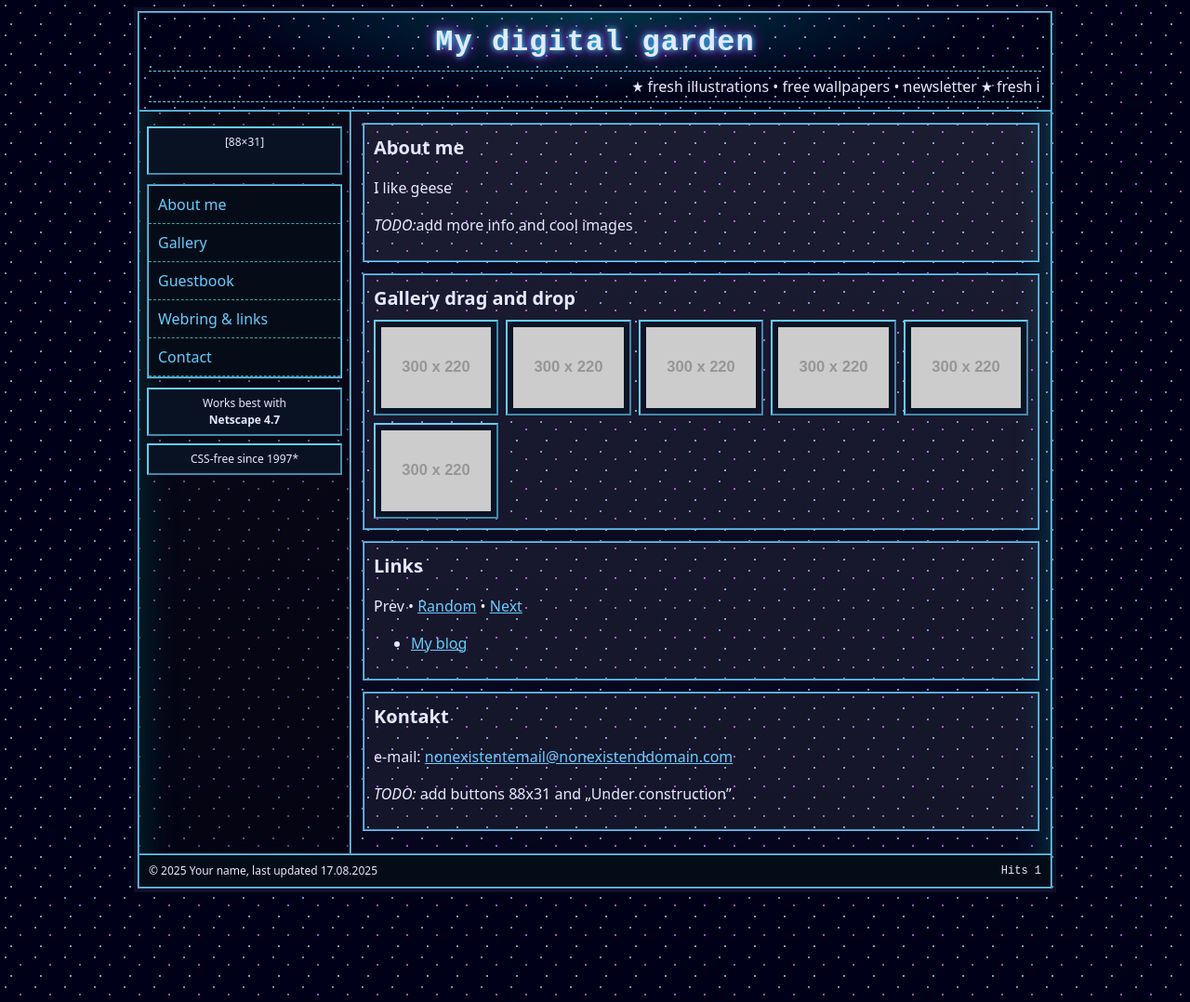
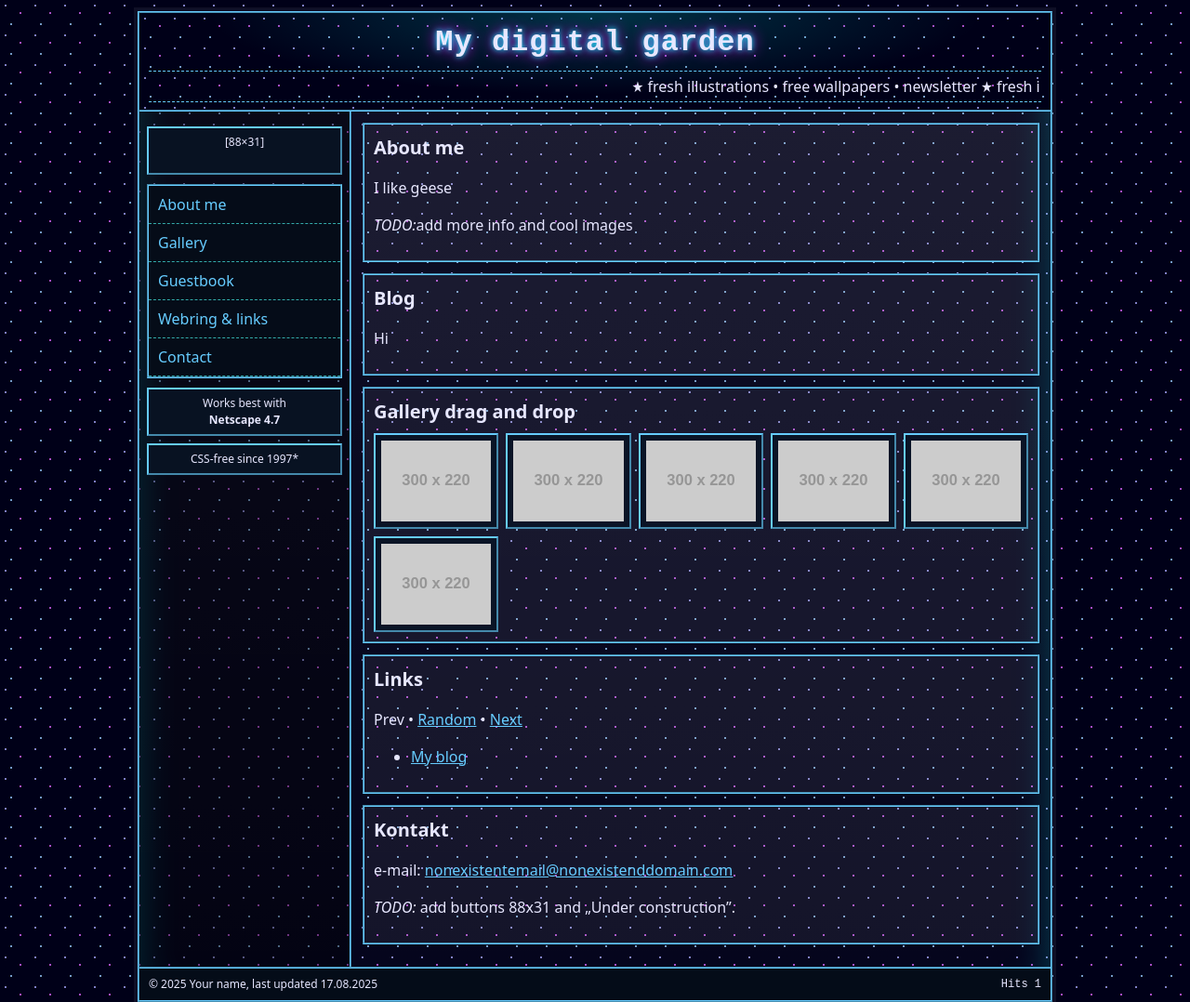
Before and after one commit to goose-in-shoes/goose-in-shoes.github.io, a Jekyll site: the page built from index.md, in a window 1280 px wide. Shown: the whole page at 93% size. Built offline with Jekyll 4.4.1, drawn with Linux system fonts in a browser that asks for light colours; our own code applies the rules of GitHub Pages for plain Markdown files.

Commit message:
Update default.html
Add Jekyll marks for title in head tag & content in content section

```diff
--- a/_layouts/default.html
+++ b/_layouts/default.html
@@ -230,7 +230,11 @@
               <p>I like geese</p>
               <p><em>TODO:</em>add more info and cool images</p>
             </section>
-
+            <!-- BLOG -->
+            <section id="blog" class="panel">
+              <h2>Blog</h2>
+              {{ content }}
+            </section>
             <!-- WORK / GALLERY -->
             <section id="work" class="panel" aria-labelledby="galeria">
               <h2 id="gallery">Gallery drag and drop</h2>
```
Also changed, not shown: other parts of _layouts/default.html (+1 -1 lines).
